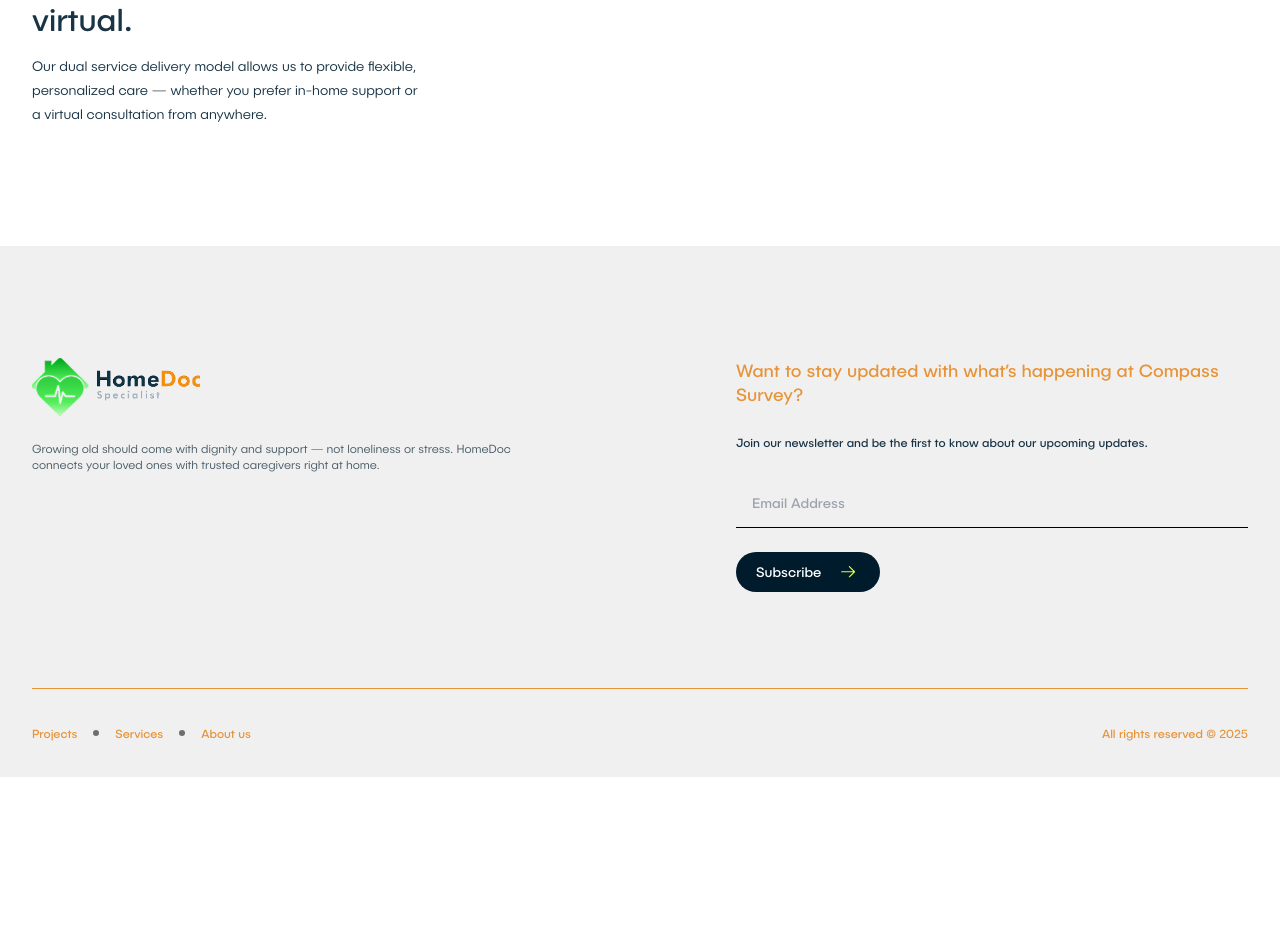
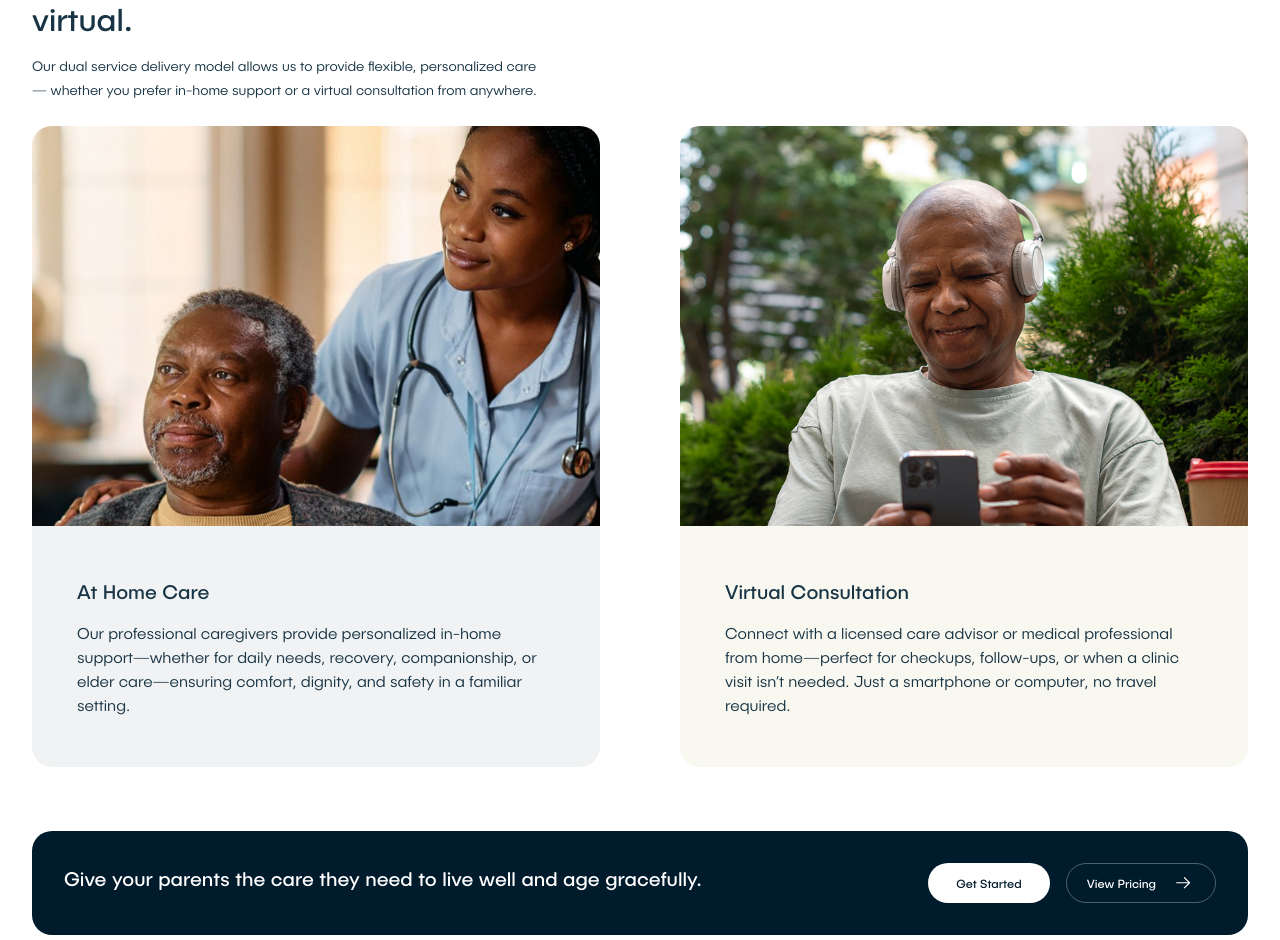
Before and after one commit to emodot/home-doc, a React (Create React App) app: page / in a window 1280 px wide. Shown: the part 872-1812 px from the top of the page. Before the commit the page ends 1649 px from the top, so only its background shows below. Built offline with nearby package versions, Linux system fonts and the light colour scheme.

Commit message:
chore: developed section 2 of the home page

```diff
--- a/src/components/Home/Section2.js
+++ b/src/components/Home/Section2.js
@@ -1,4 +1,5 @@
-import Section2Img from "assets/images/home-sec-1.png";
+import Section2AImg from "assets/images/home-sec-2a.jpg";
+import Section2BImg from "assets/images/home-sec-2b.jpg";
 import Section2BG from "assets/images/home-sec-1-bg.jpg";
 import { ReactComponent as CertifiedIcon } from "assets/icons/certified-tag.svg";
 import { ReactComponent as Shield } from "assets/icons/shield-settings.svg";
@@ -14,8 +15,8 @@ const Section2 = () => {
 
   return (
     <div className="">
-      <div className="max-w-[1300px] lg:w-[95%] w-[90%] m-auto pt-[5rem] pb-[6rem] grid lg:grid-cols-2 grid-cols-1 items-center">
-        <div className="w-[80%]">
+      <div className="max-w-[1300px] lg:w-[95%] w-[90%] m-auto pt-[5rem] pb-[6rem]">
+        <div className="w-[42%]">
           <motion.h1
             className="font-publica_sans_r text-[28px] lg:text-[32px] lg:leading-[40px] leading-[30px] mb-4"
             variants={fadeIn("up", 0.2)}
@@ -26,7 +27,7 @@ const Section2 = () => {
             Care, your way — home or virtual.
           </motion.h1>
           <motion.p
-            className="font-publica_sans_l text-14 leading-[24px] mb-6 w-[80%]"
+            className="font-publica_sans_l text-14 leading-[24px] mb-6"
             variants={fadeIn("up", 0.4)}
             initial="hidden"
             whileInView="show"
@@ -37,22 +38,98 @@ const Section2 = () => {
             consultation from anywhere.
           </motion.p>
         </div>
-      </div>
-      {/* <motion.div
-        className="lg:h-[35rem] h-[20rem]"
+        <div className="grid lg:grid-cols-2 grid-cols-1 gap-[5rem]">
+          <motion.div
+            className="rounded-[20px] bg-[#F0F2F3]"
+            variants={fadeIn("up", 0.6)}
+            initial="hidden"
+            whileInView="show"
+            viewport={{ once: true }}
+          >
+            <div
+              className="h-[25rem] rounded-t-[20px]"
               style={{
                 // height: "100%",
                 width: "100%",
-          backgroundImage: `url(${isMobile ? Section2MobileBG : Section2BG})`,
+                backgroundImage: `url(${Section2AImg})`,
                 backgroundSize: "cover",
-          backgroundPosition: `center ${isMobile ? "right 85%" : "center"}`,
+                backgroundPosition: "center",
                 backgroundRepeat: "no-repeat",
               }}
-        variants={fadeIn("", 0.8)}
+            ></div>
+            <div className="px-[45px] py-[50px] ">
+              <p className="font-publica_sans_r text-[20px] mb-[15px]">
+                At Home Care
+              </p>
+              <p className="font-publica_sans_l text-[16px]">
+                Our professional caregivers provide personalized in-home
+                support—whether for daily needs, recovery, companionship, or
+                elder care—ensuring comfort, dignity, and safety in a familiar
+                setting.
+              </p>
+            </div>
+          </motion.div>
+          <motion.div
+            className="rounded-[20px] bg-[#F8F8F0]"
+            variants={fadeIn("up", 0.8)}
             initial="hidden"
             whileInView="show"
             viewport={{ once: true }}
-      ></motion.div> */}
+          >
+            <div
+              className="h-[25rem] rounded-t-[20px]"
+              style={{
+                // height: "100%",
+                width: "100%",
+                backgroundImage: `url(${Section2BImg})`,
+                backgroundSize: "cover",
+                backgroundPosition: "center",
+                backgroundRepeat: "no-repeat",
+              }}
+            ></div>
+            <div className="px-[45px] py-[50px] ">
+              <p className="font-publica_sans_r text-[20px] mb-[15px]">
+                Virtual Consultation
+              </p>
+              <p className="font-publica_sans_l text-[16px]">
+                Connect with a licensed care advisor or medical professional
+                from home—perfect for checkups, follow-ups, or when a clinic
+                visit isn’t needed. Just a smartphone or computer, no travel
+                required.
+              </p>
+            </div>
+          </motion.div>
+        </div>
+        <div className="mt-[4rem] rounded-[20px] bg-brand_secondary px-[2rem] py-[2rem] grid lg:grid-cols-4 grid-cols-1">
+          <p className="font-publica_sans_r text-[20px] text-white col-span-3">
+            Give your parents the care they need to live well and age
+            gracefully.
+          </p>
+          <motion.div
+            className="xs:flex sm:gap-4 gap-2"
+            variants={fadeIn("up", 0.6)}
+            initial="hidden"
+            whileInView="show"
+            viewport={{ once: true }}
+          >
+            <Button
+              name={"Get Started"}
+              theme={"white"}
+              textClassName="sm:text-14 !text-12"
+              className="!w-[130px] xs:w-auto"
+              onClick={() => navigate("/about-us")}
+            />
+            <Button
+              name={"View Pricing"}
+              theme={"invert_transparent"}
+              arrowIcon={true}
+              textClassName="sm:text-14 !text-12"
+              className="4xs:w-auto"
+              onClick={() => navigate("/contact-us")}
+            />
+          </motion.div>
+        </div>
+      </div>
     </div>
   );
 };
--- a/src/components/Inputs/Button.js
+++ b/src/components/Inputs/Button.js
@@ -18,7 +18,7 @@ const Button = ({
       className={`group transition-all duration-300
                 ${
                   theme === "primary" && !disabled
-                    ? "bg-brand_primary text-white hover:bg-white"
+                    ? "bg-brand_primary text-white hover:bg-brand_secondary"
                     : ""
                 }
                 ${
@@ -44,6 +44,11 @@ const Button = ({
                 ${
                   theme === "transparent" && !disabled
                     ? "border bg-[#f2f4f700] hover:bg-brand_secondary hover:border-none"
+                    : ""
+                }
+                ${
+                  theme === "invert_transparent" && !disabled
+                    ? "border border-[#FFFFFF4D] bg-[#f2f4f700] hover:bg-white hover:border-none"
                     : ""
                 }
                 ${
@@ -81,13 +86,15 @@ const Button = ({
           <div
             className={`font-obviously_m text-14 transition-all duration-300 ${textClassName} ${
               theme === "primary"
-                ? "text-white group-hover:text-brand_primary"
+                ? "text-white group-hover:text-white"
                 : theme === "secondary"
                 ? "text-white group-hover:text-white"
                 : theme === "transparent"
                 ? "text-brand_secondary group-hover:text-white"
+                : theme === "invert_transparent"
+                ? "text-white group-hover:text-brand_secondary"
                 : theme === "white"
-                ? "text-brand_primary group-hover:text-white"
+                ? "text-brand_secondary group-hover:text-white"
                 : ""
             }`}
           >
@@ -111,6 +118,8 @@ const Button = ({
                     ? "group-hover:fill-brand_primary"
                     : theme === "transparent"
                     ? "group-hover:fill-white"
+                    : theme === "invert_transparent"
+                    ? "group-hover:fill-brand_secondary"
                     : theme === "white"
                     ? "group-hover:fill-brand_primary"
                     : ""
@@ -120,6 +129,8 @@ const Button = ({
                     ? "#053333"
                     : theme === "transparent"
                     ? "#001B2B"
+                    : theme === "invert_transparent"
+                    ? "#ffffff"
                     : theme === "white"
                     ? "#ffffff"
                     : theme === "full_transparent"
```
Also changed, not shown: src/assets/images/home-sec-2a.jpg (added), src/assets/images/home-sec-2b.jpg (added). Lines whose indentation alone changed are shown as unchanged.
